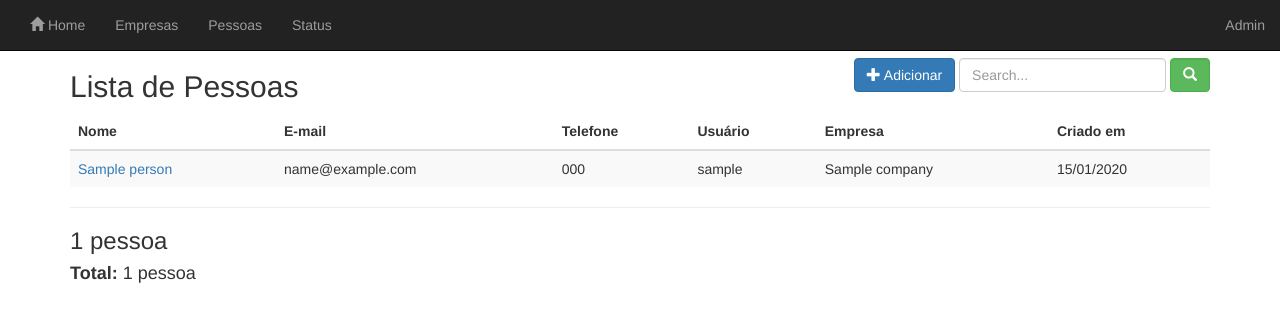
After one commit to rg3915/jc-challenge, a Django app: page /crm/person/ in a window 1280 px wide. The commit adds this page. Shown: the top 322 px of the page. Run offline with Django 3.2, Linux system fonts and the light colour scheme; tables that the repository leaves empty hold one stand-in row (values such as "Sample post"); some libraries are stand-ins or nearby versions.

Commit message:
Person Add

```diff
--- /dev/null
+++ b/myproject/core/static/js/app_person.js
@@ -0,0 +1,47 @@
+$(function() {
+
+  var loadForm = function() {
+    var btn = $(this);
+    $.ajax({
+      url: btn.attr('data-url'),
+      type: 'GET',
+      dataType: 'json',
+      beforeSend: function() {
+        $('#modal-person').modal('show');
+      },
+      success: function(data) {
+        $('#modal-person .modal-content').html(data.html_form);
+      }
+    });
+  };
+
+  var saveForm = function() {
+    var form = $(this);
+
+    $.ajax({
+      url: form.attr('action'),
+      type: form.attr('method'),
+      data: form.serialize(),
+      dataType: 'json',
+      success: function(data) {
+        if (data.is_form_valid) {
+          $('#person-table tbody').html(data.html_person_list);
+          $('#modal-person').modal('hide');
+        } else {
+          $('#modal-person .modal-content').html(data.html_form);
+        }
+
+      }
+    });
+    return false;
+  };
+
+  //  create person
+  $('.js-create-person').click(loadForm);
+  $('#modal-person').on('submit', '.js-person-create-form', saveForm);
+
+  //  update person
+  $('#edit-person').click(loadForm);
+  $('#modal-person').on('submit', '.js-person-update-form', saveForm);
+
+});
--- a/myproject/core/templates/nav.html
+++ b/myproject/core/templates/nav.html
@@ -11,7 +11,9 @@
     <div class="navbar-collapse collapse">
       <ul class="nav navbar-nav">
         <li class="current"><a href="{% url 'core:home' %}"><span class="glyphicon glyphicon-home"></span> Home</a></li>
-        <li><a href="{% url 'crm:company_list' %}">Empresa</a></li>
+        <li><a href="{% url 'crm:company_list' %}">Empresas</a></li>
+        <li><a href="{% url 'crm:person_list' %}">Pessoas</a></li>
+        <li><a href="{ url 'crm:status_list' %}">Status</a></li>
       </ul>
       <ul class="nav navbar-nav navbar-right">
         <li><a href="{% url 'admin:index' %}">Admin</a></li>
--- a/myproject/crm/models.py
+++ b/myproject/crm/models.py
@@ -39,6 +39,9 @@ class Person(UUIDModel, TimeStampedModel):
     def __unicode__(self):
         return self.name
 
+    def get_absolute_url(self):
+        return r('crm:person_detail', uuid=self.pk_uuid)
+
 
 STATUS = (
     ('fu', 'fazer follow up'),
--- a/myproject/crm/templates/crm/person_list.html
+++ b/myproject/crm/templates/crm/person_list.html
@@ -0,0 +1,63 @@
+{% extends "base.html" %}
+{% load static %}
+{% block title %}Pessoas{% endblock title %}
+
+{% block content %}
+
+<form class="navbar-form navbar-right" action="" method="get">
+
+  <button type="button" class="btn btn-primary js-create-person" data-url="{% url 'crm:person_add' %}">
+    <span class="glyphicon glyphicon-plus"></span> Adicionar
+  </button>
+
+  <!-- search form -->
+  <div class="form-group">
+    <input id="search_box" name="search_box" type="text" placeholder="Search..." class="form-control">
+    <button type="submit" class="btn btn-success form-control"><span class="glyphicon glyphicon-search"></span></button>
+  </div>
+</form>
+
+<h2>Lista de Pessoas</h2>
+
+{% if person_list %}
+  <table class="table table-striped" id="person-table">
+    <thead>
+      <tr>
+        <th>Nome</th>
+        <th>E-mail</th>
+        <th>Telefone</th>
+        <th>Usuário</th>
+        <th>Empresa</th>
+        <th>Criado em</th>
+      </tr>
+    </thead>
+    <tbody>
+      {% include "includes/partial_person_list.html" %}
+    </tbody>
+  </table>
+{% else %}
+  <div class="alert alert-warning text-center">
+    <p>Sem itens na lista.</p>
+  </div>
+{% endif %}
+
+<div>
+  {% if count > 0 %}
+    <hr>
+    <h3>{{ person_list|length }} pessoa{{ person_list|length|pluralize }}</h3>
+    <h4><b>Total:</b> {{ page_obj.paginator.count }} pessoa{{ page_obj.paginator.count|pluralize }}</h4>
+  {% endif %}
+</div>
+
+<!-- modal -->
+<div id="modal-person" class="modal fade">
+  <div class="modal-dialog">
+    <div class="modal-content"></div>
+  </div>
+</div>
+
+{% endblock content %}
+
+{% block java_script %}
+<script src="{% static 'js/app_person.js' %}"></script>
+{% endblock %}
--- /dev/null
+++ b/myproject/crm/templates/includes/partial_person_list.html
@@ -0,0 +1,10 @@
+{% for person in person_list %}
+  <tr>
+    <td><a href="{ person.get_absolute_url }}">{{ person.name }}</a></td>
+    <td>{{ person.email }}</td>
+    <td>{{ person.phone }}</td>
+    <td>{{ person.user }}</td>
+    <td>{{ person.company }}</td>
+    <td>{{ person.created|date:"d/m/Y" }}</td>
+  </tr>
+{% endfor %}
--- a/myproject/crm/urls.py
+++ b/myproject/crm/urls.py
@@ -25,7 +25,13 @@ company_patterns = [
     ),
 ]
 
+person_patterns = [
+    url(r'^$', c.PersonList.as_view(), name='person_list'),
+    url(r'^add/$', c.person_create, name='person_add'),
+]
+
 
 urlpatterns = [
     url(r'^company/', include(company_patterns)),
+    url(r'^person/', include(person_patterns)),
 ]
--- a/myproject/crm/views.py
+++ b/myproject/crm/views.py
@@ -6,8 +6,8 @@ from django.shortcuts import get_object_or_404
 from django.template.loader import render_to_string
 from django.views.generic import ListView, DetailView
 from .mixins import CounterMixin
-from .models import Company
-from .forms import CompanyForm
+from .models import Company, Person
+from .forms import CompanyForm, PersonForm
 
 
 class CompanyList(CounterMixin, ListView):
@@ -100,3 +100,42 @@ class CompanyDetail(DetailView):
     model = Company
     slug_field = 'pk_uuid'
     slug_url_kwarg = 'uuid'
+
+
+class PersonList(CounterMixin, ListView):
+    model = Person
+    paginate_by = 10
+
+    def get_queryset(self):
+        persons = Person.objects.all()
+        q = self.request.GET.get('search_box')
+        if q is not None:
+            persons = persons.filter(name__icontains=q)
+        return persons
+
+
+def person_create_form(request, form, template_name):
+    data = {}
+    if request.method == 'POST':
+        if form.is_valid():
+            form.save()
+            persons = Person.objects.all()
+            data['html_person_list'] = render_to_string(
+                'includes/partial_person_list.html', {'person_list': persons})
+            data['is_form_valid'] = True
+        else:
+            data['is_form_valid'] = False
+
+    context = {'form': form}
+    data['html_form'] = render_to_string(
+        template_name, context, request=request)
+
+    return JsonResponse(data)
+
+
+def person_create(request):
+    if request.method == 'POST':
+        form = PersonForm(request.POST)
+    else:
+        form = PersonForm()
+    return person_create_form(request, form, 'crm/person_form.html')
```
Also changed, not shown: myproject/crm/forms.py (+8 -1 lines), myproject/crm/templates/crm/person_form.html (+19 -0 lines).
